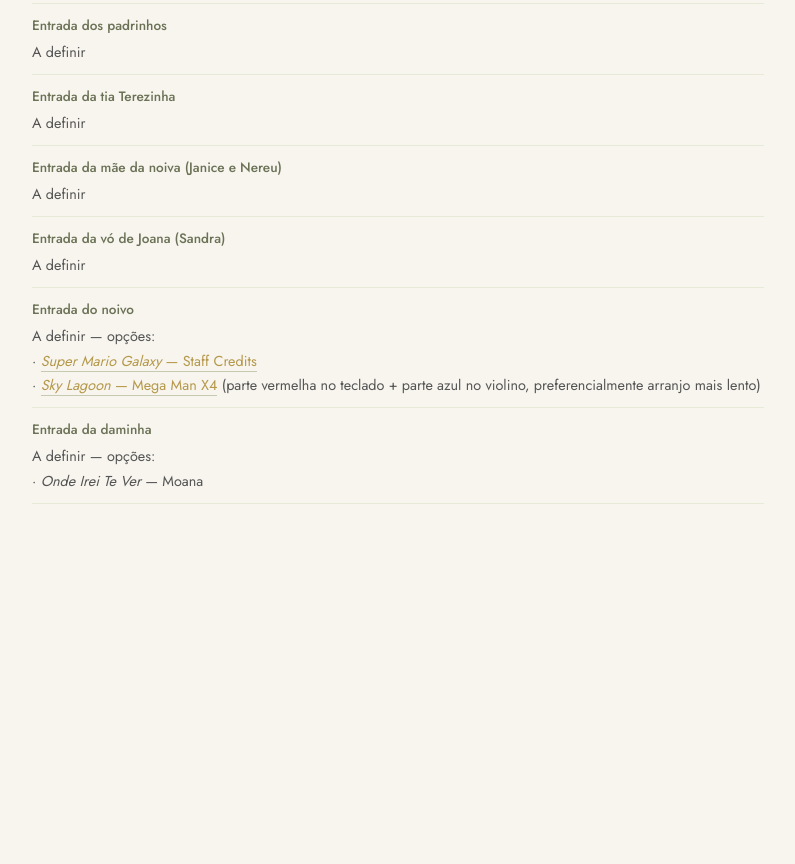
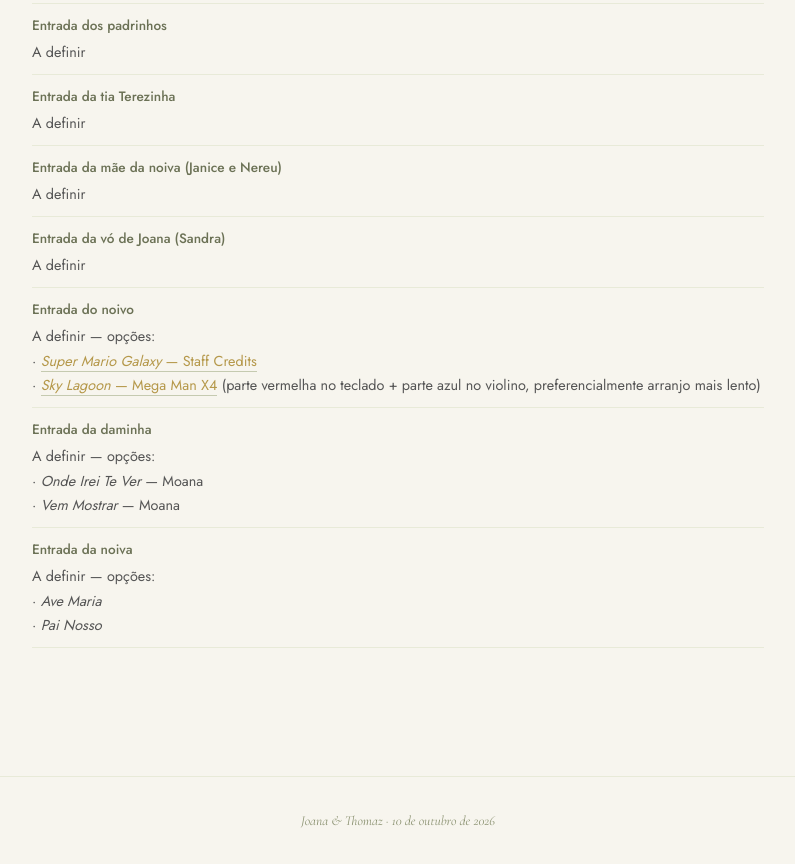
Before and after one commit to ThomazDiniz/casamento, a website: page roteiro.html in a window 1280 px wide. Shown: the part 2589-3453 px from the top of the page, without its empty margins (242-1037 px from the left). Before the commit the page ends 3221 px from the top, so only its background shows below. Drawn offline with nearby package versions, Linux system fonts and the light colour scheme.

Commit message:
Update roteiro.html

```diff
--- a/roteiro.html
+++ b/roteiro.html
@@ -299,4 +299,26 @@
         <span class="item-hora">Entrada da daminha</span>
         <span class="item-desc">
           A definir — opções:<br>
-          · <em>Onde Irei Te Ver</em> — Moana<b
+          · <em>Onde Irei Te Ver</em> — Moana<br>
+          · <em>Vem Mostrar</em> — Moana
+        </span>
+      </li>
+      <li class="musica">
+        <span class="item-hora">Entrada da noiva</span>
+        <span class="item-desc">
+          A definir — opções:<br>
+          · <em>Ave Maria</em><br>
+          · <em>Pai Nosso</em>
+        </span>
+      </li>
+    </ul>
+  </div>
+
+</main>
+
+<footer>
+  <p>Joana &amp; Thomaz · 10 de outubro de 2026</p>
+</footer>
+
+</body>
+</html>
```
